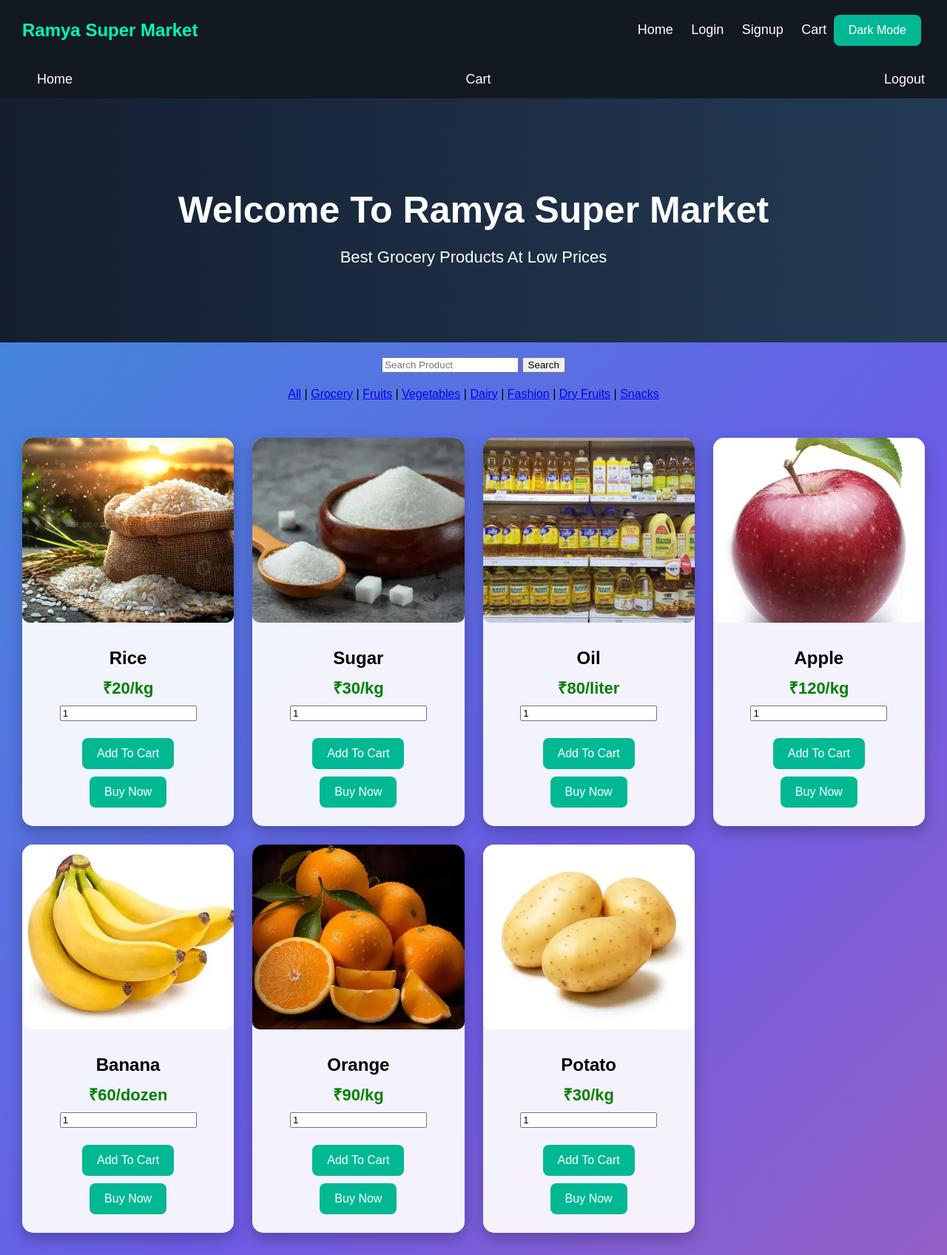
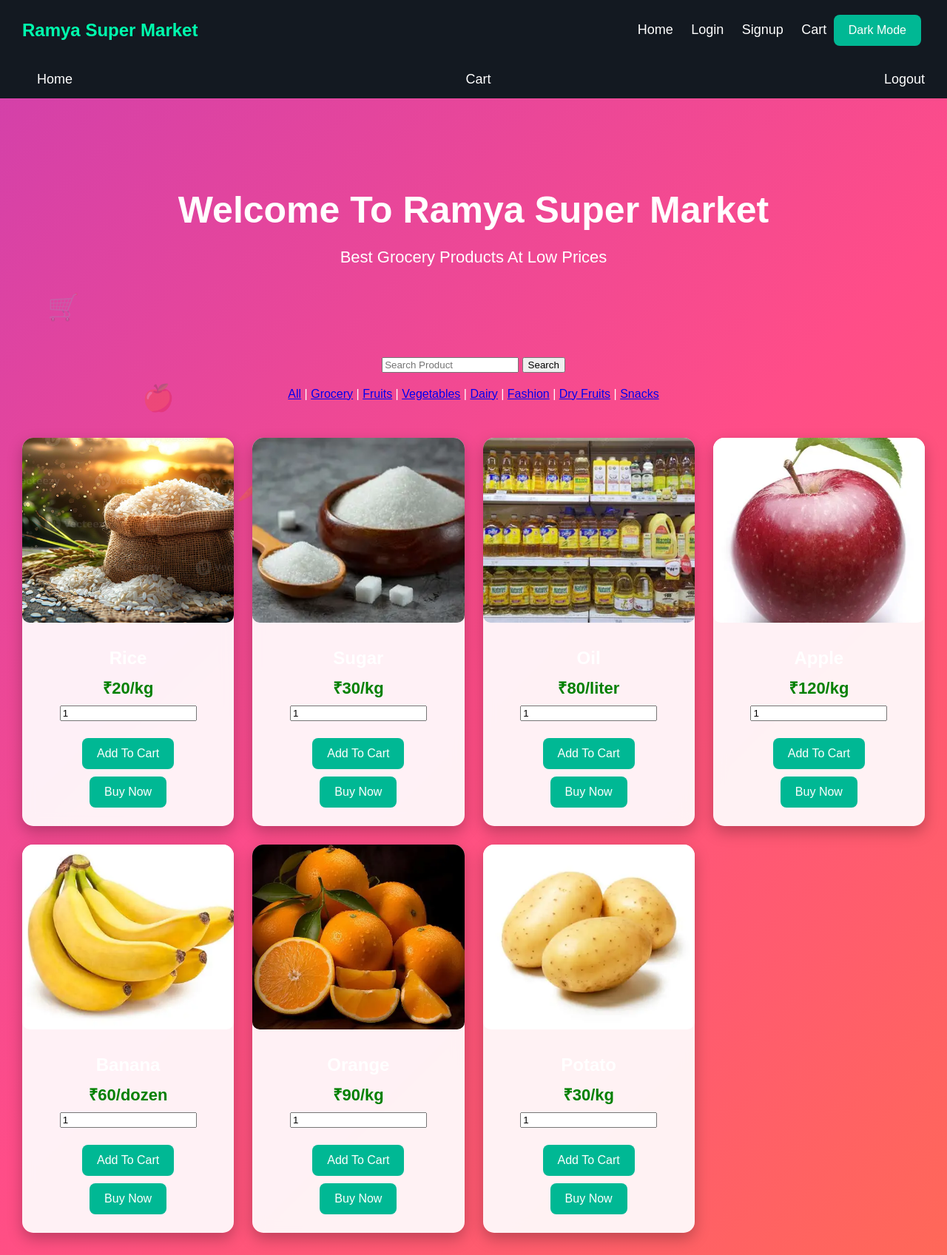
Before and after one commit to Oramya/ramya-supermarket-project, a Flask app: page / in a window 1280 px wide. Shown: the whole page at 74% size. Run offline with Flask 3, Linux system fonts and the light colour scheme.

Commit message:
Backup before animated background

```diff
--- a/static/css/style.css
+++ b/static/css/style.css
@@ -1,31 +1,18 @@
 body {
     margin: 0;
     font-family: Arial, sans-serif;
+    color: white;
+    overflow-x: hidden;
 
     background: linear-gradient(-45deg,
-            #ff6b6b,
-            #6c5ce7,
-            #00cec9,
-            #fdcb6e);
+            #ff9a00,
+            #ff4d88,
+            #8a2be2,
+            #00c6ff);
 
     background-size: 400% 400%;
 
-    animation: gradientBG 12s ease infinite;
-}
-
-@keyframes gradientBG {
-
-    0% {
-        background-position: 0% 50%;
-    }
-
-    50% {
-        background-position: 100% 50%;
-    }
-
-    100% {
-        background-position: 0% 50%;
-    }
+    animation: gradientMove 15s ease infinite;
 }
 
 /* NAVBAR */
@@ -72,7 +59,7 @@ nav a:hover {
 /* HERO SECTION */
 
 .hero {
-    background: linear-gradient(to right, #141e30, #243b55);
+    background: transparent;
     color: white;
     text-align: center;
     padding: 80px 20px;
@@ -201,3 +188,98 @@ footer {
     padding: 20px;
     margin-top: 40px;
 }
+
+@keyframes gradientMove {
+
+    0% {
+        background-position: 0% 50%;
+    }
+
+    50% {
+        background-position: 100% 50%;
+    }
+
+    100% {
+        background-position: 0% 50%;
+    }
+
+}
+
+.floating-icons {
+    position: fixed;
+    top: 0;
+    left: 0;
+    width: 100%;
+    height: 100%;
+    z-index: -1;
+    pointer-events: none;
+}
+
+.floating-icons span {
+    position: absolute;
+    font-size: 35px;
+    opacity: 0.25;
+    animation: float 15s linear infinite;
+}
+
+.floating-icons span:nth-child(1) {
+    left: 5%;
+    animation-delay: 0s;
+}
+
+.floating-icons span:nth-child(2) {
+    left: 15%;
+    animation-delay: 2s;
+}
+
+.floating-icons span:nth-child(3) {
+    left: 25%;
+    animation-delay: 4s;
+}
+
+.floating-icons span:nth-child(4) {
+    left: 35%;
+    animation-delay: 6s;
+}
+
+.floating-icons span:nth-child(5) {
+    left: 45%;
+    animation-delay: 8s;
+}
+
+.floating-icons span:nth-child(6) {
+    left: 55%;
+    animation-delay: 10s;
+}
+
+.floating-icons span:nth-child(7) {
+    left: 65%;
+    animation-delay: 12s;
+}
+
+.floating-icons span:nth-child(8) {
+    left: 75%;
+    animation-delay: 14s;
+}
+
+.floating-icons span:nth-child(9) {
+    left: 85%;
+    animation-delay: 16s;
+}
+
+.floating-icons span:nth-child(10) {
+    left: 95%;
+    animation-delay: 18s;
+}
+
+@keyframes float {
+
+    from {
+        transform: translateY(100vh);
+    }
+
+    to {
+        transform: translateY(-120px);
+    }
+
+}
--- a/templates/index.html
+++ b/templates/index.html
@@ -9,7 +9,22 @@
     <link rel="stylesheet" href="{{ url_for('static', filename='css/style.css') }}">
 </head>
 
+
 <body>
+    <div class="floating-icons">
+
+        <span>🛒</span>
+        <span>🍎</span>
+        <span>🥕</span>
+        <span>🥛</span>
+        <span>🍫</span>
+        <span>🥜</span>
+        <span>❤️</span>
+        <span>💄</span>
+        <span>👜</span>
+        <span>✨</span>
+
+    </div>
 
     <!-- NAVBAR -->
     <nav>
```
